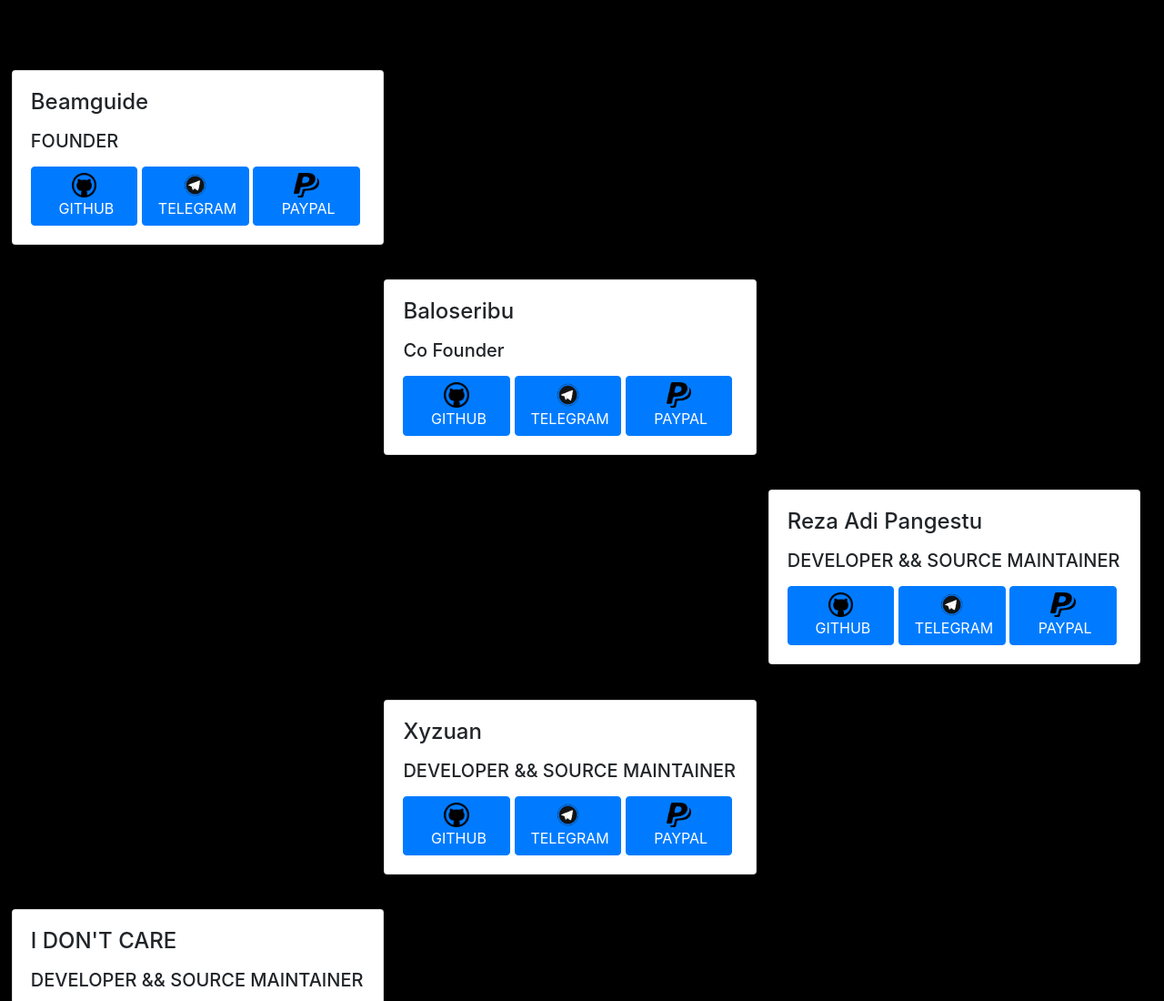
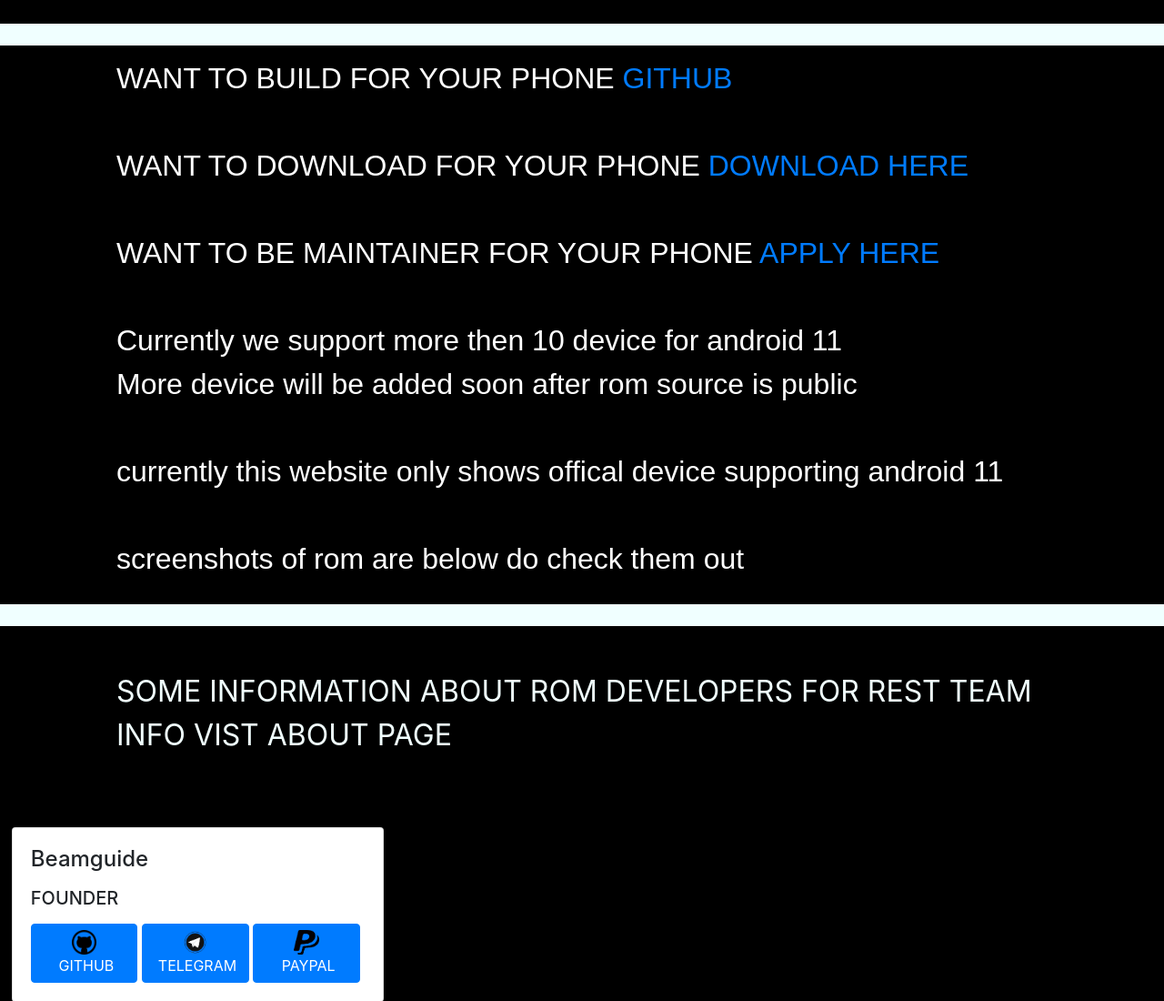
Before and after one commit to Ankits-lab/ancient.github.io, a PHP site: page / in a window 1280 px wide; the page is wider, and only the part inside the window is pictured. Shown: the part 1548-2648 px from the top of that part at 91% size. Run offline with PHP 8.4, Linux system fonts and the light colour scheme.

Commit message:
homepage completed for now

```diff
--- a/css/style-home.css
+++ b/css/style-home.css
@@ -85,3 +85,35 @@ a{
 	}
 
 }
+
+/*downlaod section starts here*/
+.space-download{
+	margin-top: 2%;
+	background-color: azure;
+}
+.para-download{
+	margin-top: 1%;
+	width: 100%;
+	color:  rgb(255, 255, 255);
+	font-size: xx-large;
+	font-family: sans-serif;
+	background-color: rgb(0, 0, 0);
+	margin-left: 10%;
+	margin-right: 10%;
+}
+.para-download > p12{
+
+}
+.btn-1{
+	background-image: linear-gradient(90deg, #ff0000 , #ffffff);
+	border-radius: 10px;
+	width: 32%;
+}
+/*download section ends here*/
+
+.devs{
+	color: azure;
+	font-size: xx-large;
+	margin-left: 10%;
+	margin-right: 5%;
+}
--- a/index.html
+++ b/index.html
@@ -9,6 +9,7 @@
   <link rel="stylesheet" href="https://maxcdn.bootstrapcdn.com/bootstrap/4.5.2/css/bootstrap.min.css">
   <link rel="stylesheet" href="css/style-home.css"/>
   <link rel="stylesheet" type="text/css" href="css/lightslider.css"/>
+  <link rel="stylesheet" type="text/css" href="css/styles-copyright.css"
   <!--Jquery-->
   <script type="text/javascript" src="js/JQuery3.3.1.js"></script>
   <script type="text/javascript" src="js/lightslider.js"></script>
@@ -68,7 +69,7 @@
 
   <!--carousel2 starts here-->
   <div id="demo" class="carousel slide" data-ride="carousel">
-      <div class="swipe1">
+    <div class="swipe1">
       <!-- Indicators -->
       <ul class="carousel-indicators">
         <li data-target="#demo" data-slide-to="0" class="active"></li>
@@ -82,19 +83,45 @@
           <img src="images/swipedown.jpg" alt="anc1">
         </div>
       </div>
-  </div>
+    </div>
   </div>
   <!--carousel2 ended here-->
+
 </body>
 <body class="onlyhomepage"> <!--this body is made for devs/founder info && screenshot slider-->
 <!--below div class imp not to mess with it-->
     <div class="swipe">
         <!--above div class imp not to mess with it-->
+
+
         <!--youtube video-->
         <div class="embed-responsive embed-responsive-16by9 adjustment-yt">
           <iframe width="853" height="480" src="https://www.youtube.com/embed/QG_zPL1mRWo" frameborder="0"  allow="accelerometer; autoplay; clipboard-write; encrypted-media; gyroscope;" allowfullscreen></iframe>
         </div>
         <!--youtube video-->
+
+  <!--download section-->
+  <div class="space-download">
+    <br>
+  </div>
+    <div class="para-download">
+      <p1>WANT TO BUILD FOR YOUR PHONE</p1> <a href="https://github.com/ancient-lab">GITHUB</a> <br><br>
+      <p1>WANT TO DOWNLOAD FOR YOUR PHONE</p1> <a href="download.html">DOWNLOAD HERE</a> <br><br>
+      <p1>WANT TO BE MAINTAINER FOR YOUR PHONE</p1> <a href="https://docs.google.com/forms/d/e/1FAIpQLSeix-OWa5pVYKAyoIogcljlBrTDoTwCU4-v7qHbbKbdSSVdmg/viewform">APPLY HERE</a> <br><br>
+      <p12>Currently we support more then 10 device for android 11 <br>More device will be added soon after rom source is public
+        <br><br>currently this website only shows offical device supporting android 11
+        <br><br>screenshots of rom are below do check them out <br>
+
+      </p12>
+    </div>
+    <div class="space-download">
+      <br>
+    </div>
+  <!--download section-->
+
+
+          <div class="devs"><br>SOME INFORMATION ABOUT ROM DEVELOPERS FOR REST TEAM INFO VIST ABOUT PAGE</div>
+
                   <!--FOUNDER INFO STARTS HERE-->
 
                       <div class="onlyhomepage1">
@@ -168,7 +195,10 @@
                       </div>
 
                     <!--FOUNDER INFO ENDS HERE-->
-
+                        <br><br>
+                    <div class="space-download">
+                      <br>
+                    </div>
 
                       <!--making some thing to hide 5vh gap between 2 things for desktop mode && this for screenshots part of page-->
                     <div class="onlyhomepage2">
@@ -409,5 +439,16 @@
   <script src="https://cdnjs.cloudflare.com/ajax/libs/popper.js/1.16.0/umd/popper.min.js"></script>
   <script src="https://maxcdn.bootstrapcdn.com/bootstrap/4.5.2/js/bootstrap.min.js"></script>
    <!--not mess with above-->
+
+   <!---copyright section-->
+<div class="copyright">COPYRIGHT RESERVED BY <br></div>
+<div class="copyright1">ANCIENT PROJECT | <a href="https://keneankit01.github.io/" style="text-decoration: none; color:azure;">ANKIT KENE </a></div><br>
+<div class="para-copyright"> Want to know about us check About page
+If you wondering why there is name "ANKIT KENE" here in copyright well casue
+website is designed by "Ankit Kene"
+</div>
+
+<!---copyright section-->
+
 </body>
 </html>
```
Also changed, not shown: css/styles-copyright.css (added, +35 -0 lines).
